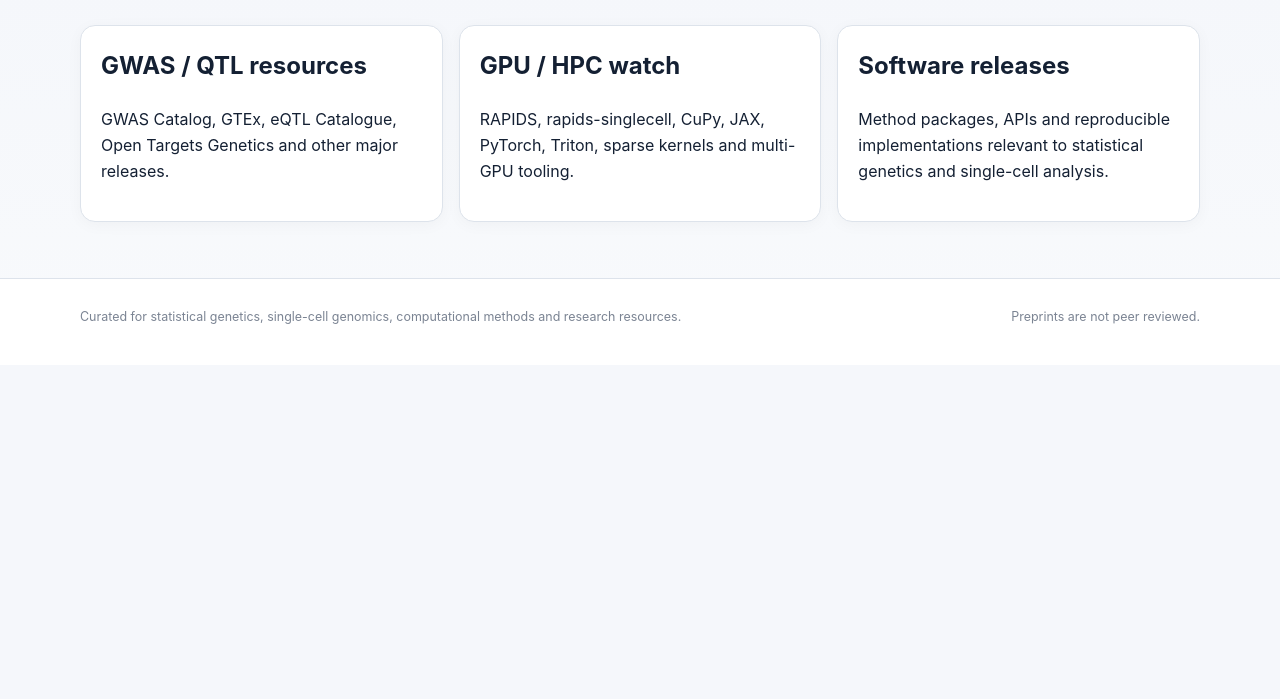
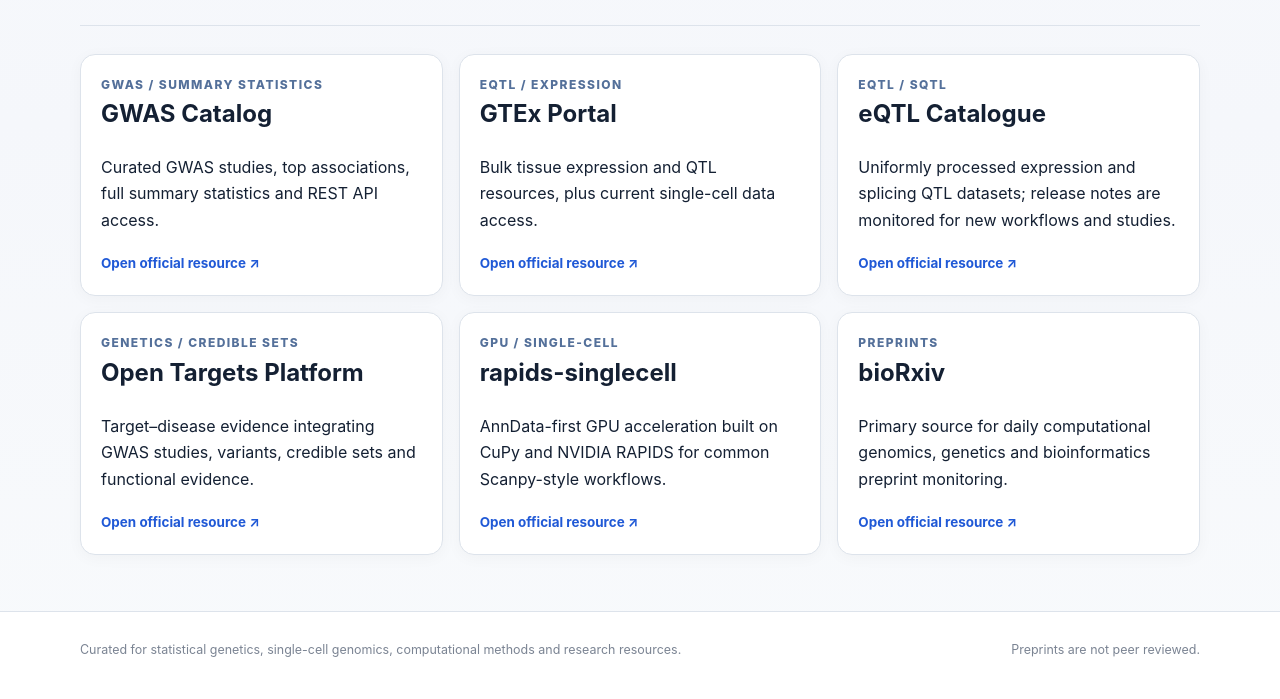
Before and after one commit to LucaJiang/genetic-daily-papers, an Astro site: page /resources in a window 1280 px wide. Shown: the part 262-961 px from the top of the page. Before the commit the page ends 800 px from the top, so only its background shows below. Built offline with nearby package versions, Linux system fonts and the light colour scheme; Astro itself is replaced by a stand-in of ours.

Commit message:
ui: add official data and GPU resource links

```diff
--- a/src/pages/resources.astro
+++ b/src/pages/resources.astro
@@ -1,5 +1,19 @@
 ---
 import Base from '../layouts/Base.astro';
-const groups=[['GWAS / QTL resources','GWAS Catalog, GTEx, eQTL Catalogue, Open Targets Genetics and other major releases.'],['GPU / HPC watch','RAPIDS, rapids-singlecell, CuPy, JAX, PyTorch, Triton, sparse kernels and multi-GPU tooling.'],['Software releases','Method packages, APIs and reproducible implementations relevant to statistical genetics and single-cell analysis.']];
+const resources=[
+  {title:'GWAS Catalog',kind:'GWAS / summary statistics',body:'Curated GWAS studies, top associations, full summary statistics and REST API access.',href:'https://www.ebi.ac.uk/gwas/'},
+  {title:'GTEx Portal',kind:'eQTL / expression',body:'Bulk tissue expression and QTL resources, plus current single-cell data access.',href:'https://gtexportal.org/'},
+  {title:'eQTL Catalogue',kind:'eQTL / sQTL',body:'Uniformly processed expression and splicing QTL datasets; release notes are monitored for new workflows and studies.',href:'https://www.ebi.ac.uk/eqtl/'},
+  {title:'Open Targets Platform',kind:'genetics / credible sets',body:'Target–disease evidence integrating GWAS studies, variants, credible sets and functional evidence.',href:'https://platform.opentargets.org/'},
+  {title:'rapids-singlecell',kind:'GPU / single-cell',body:'AnnData-first GPU acceleration built on CuPy and NVIDIA RAPIDS for common Scanpy-style workflows.',href:'https://rapids-singlecell.readthedocs.io/en/stable/'},
+  {title:'bioRxiv',kind:'preprints',body:'Primary source for daily computational genomics, genetics and bioinformatics preprint monitoring.',href:'https://www.biorxiv.org/'}
+];
 ---
-<Base title="Resources · Genetic Daily Papers"><section class="hero"><div class="eyebrow">Resources</div><h1>Data and software radar</h1></section><div class="grid">{groups.map(([title,body])=><section class="card"><h2>{title}</h2><p>{body}</p></section>)}</div></Base>
+<Base title="Resources · Genetic Daily Papers">
+  <section class="hero"><div class="eyebrow">Resources</div><h1>数据库与软件雷达</h1><p>这里保存我们长期跟踪的官方入口；具体 release / API 变化会进入对应日期的 Daily Radar。</p></section>
+  <div class="grid">
+    {resources.map(r=><a class="card resource-link" href={r.href} target="_blank" rel="noreferrer">
+      <div class="eyebrow">{r.kind}</div><h2>{r.title}</h2><p>{r.body}</p><span class="external">Open official resource ↗</span>
+    </a>)}
+  </div>
+</Base>
```
